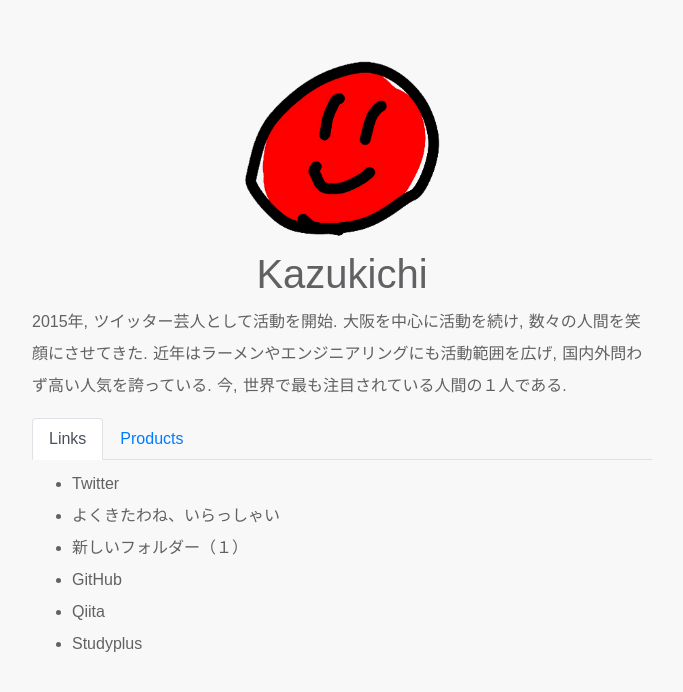
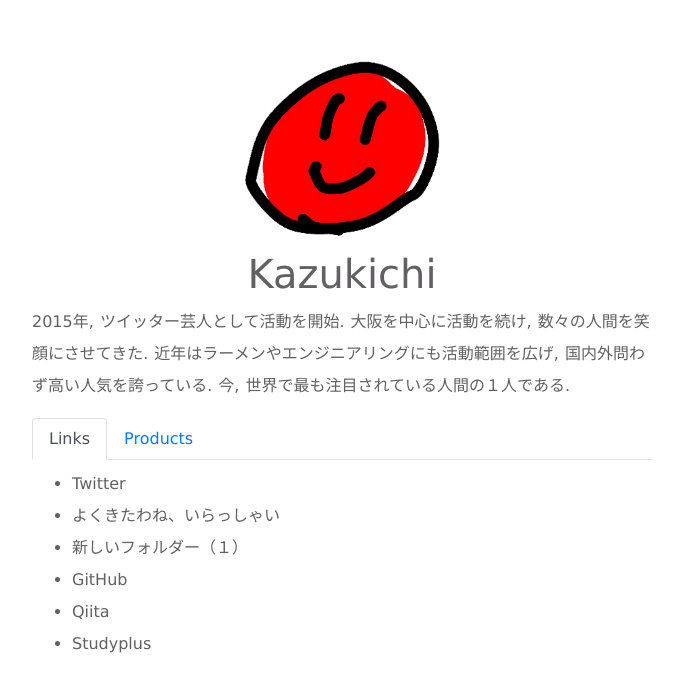
Before and after one commit to tyokinuhata/tyokinuhata.github.io, a Nuxt app: page / in a window 1280 px wide. Shown: the top 692 px of the page, without its empty margins (298-981 px from the left). Built offline with nearby package versions, Linux system fonts and the light colour scheme.

Commit message:
フォントを変更

```diff
--- a/assets/scss/_base.scss
+++ b/assets/scss/_base.scss
@@ -1,6 +1,5 @@
 body {
-  background: #f8f8f8;
-  font-family: 'Quicksand', sans-serif;
+  font-family: 'Verdana', sans-serif;
   color: #626063;
   animation: fadeIn 1.5s ease 0s 1 normal;
 }
```
